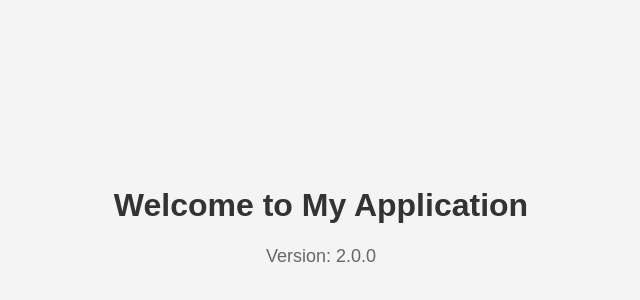
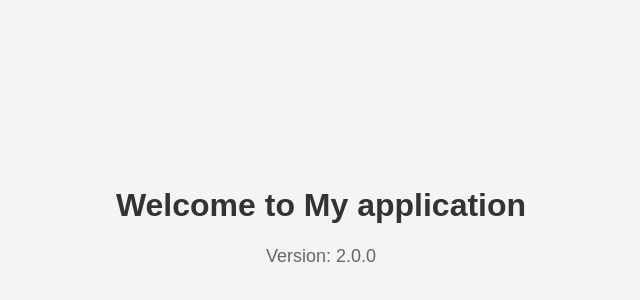
Before and after one commit to swee-27/WebAppDeployDocker, a plain HTML site: page index.html in a window 1280 px wide. Shown: the part 98-398 px from the top of the page, without its empty margins (319-959 px from the left). Drawn offline with Linux system fonts and the light colour scheme.

Commit message:
Update index.html

```diff
--- a/index.html
+++ b/index.html
@@ -20,7 +20,7 @@
     </style>
 </head>
 <body>
-    <h1>Welcome to My Application</h1>
+    <h1>Welcome to My application</h1>
     <p>Version: 2.0.0</p>
 </body>
 </html>
```
